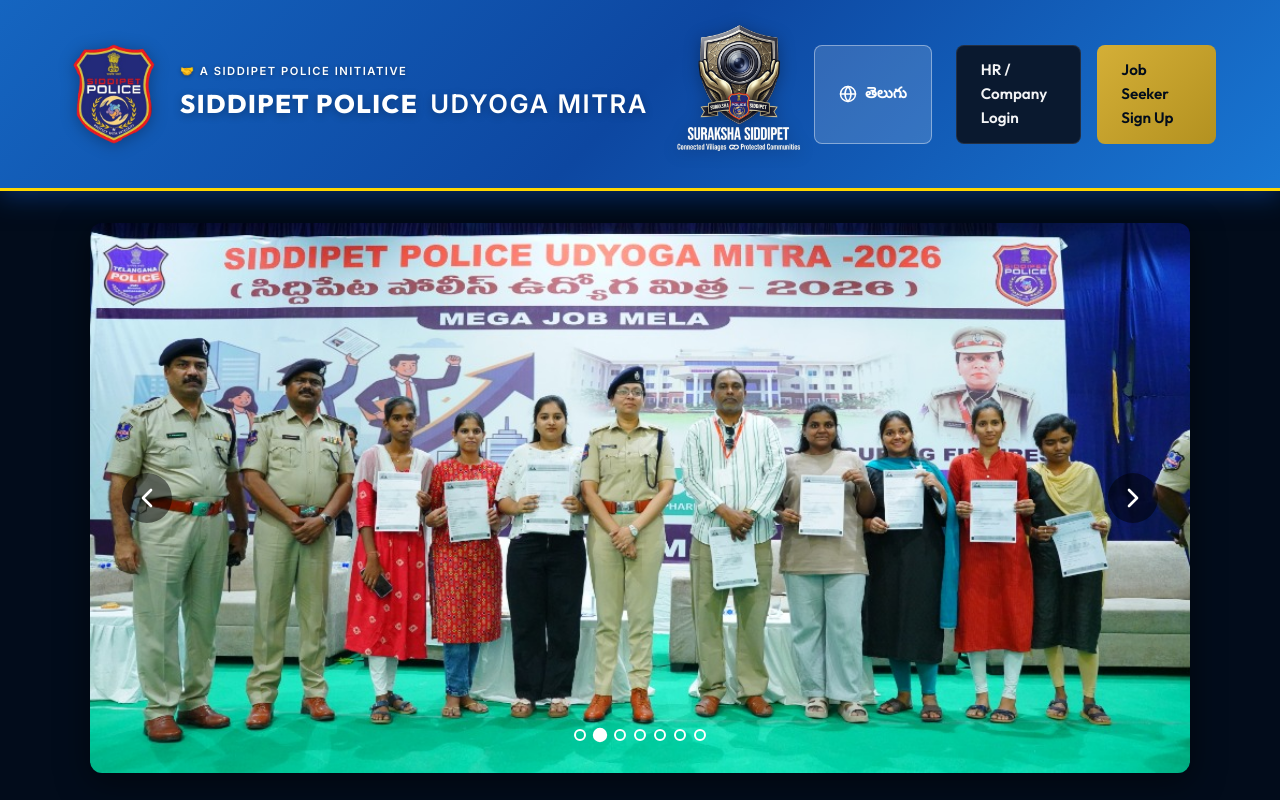
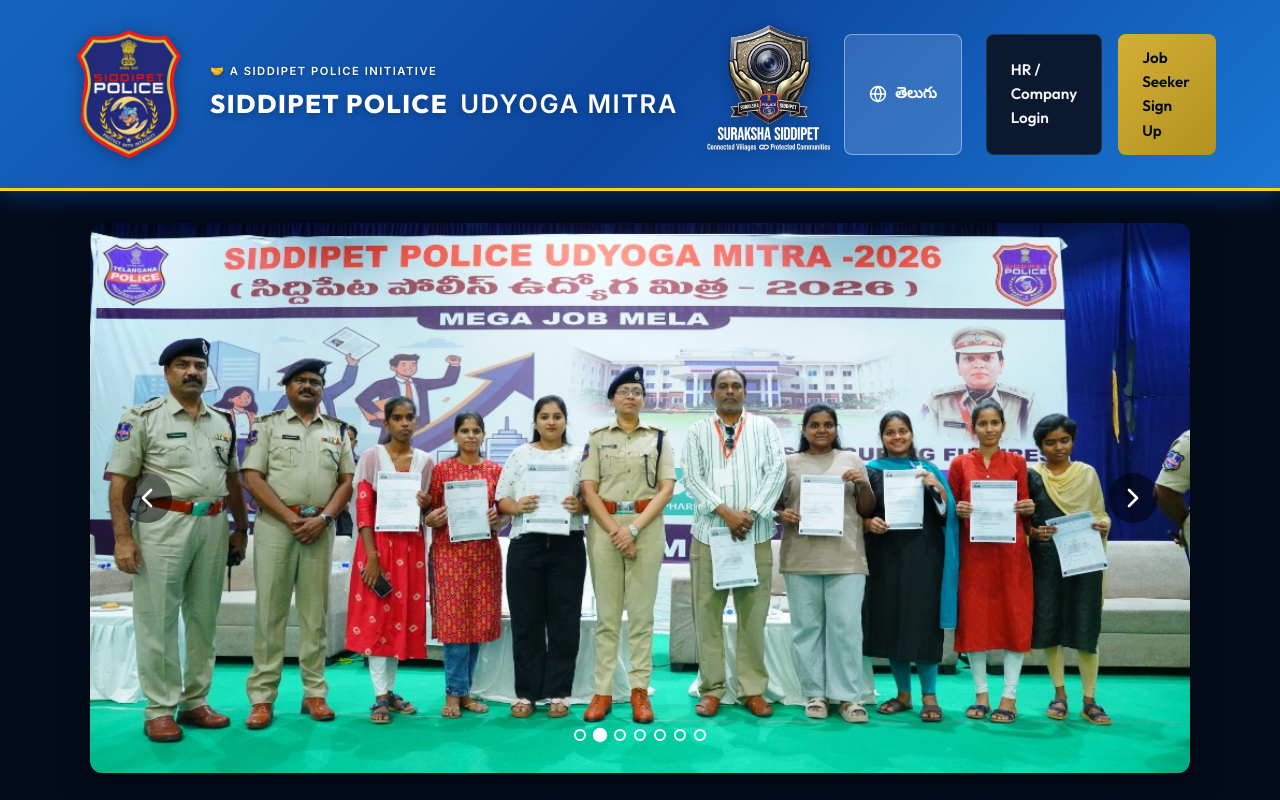
Before and after one commit to GOODBOYKITTU272/police-job-baord-, a React (Vite) app: page / in a window 1280 px wide. Shown: the top 800 px of the page. Built offline with nearby package versions, Linux system fonts and the light colour scheme.

Commit message:
logo changed

```diff
--- a/src/index.css
+++ b/src/index.css
@@ -66,8 +66,8 @@
 }
 
 .police-logo {
-  height: 100px;
-  width: 100px;
+  height: 130px;
+  width: 130px;
   flex-shrink: 0;
   object-fit: contain;
   filter: drop-shadow(0 2px 8px rgba(0, 0, 0, 0.3));
@@ -601,6 +601,7 @@
 }
 
 @media (max-width: 768px) {
+
   /* Navbar */
   .navbar {
     flex-direction: column;
@@ -730,6 +731,7 @@
 }
 
 @media (max-width: 480px) {
+
   /* Navbar */
   .navbar {
     padding: 0.75rem 3%;
```
